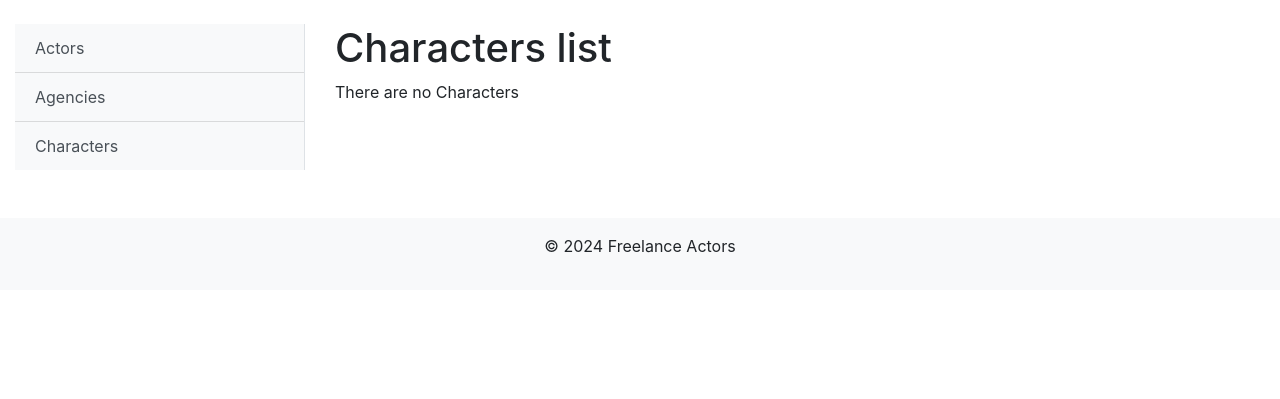
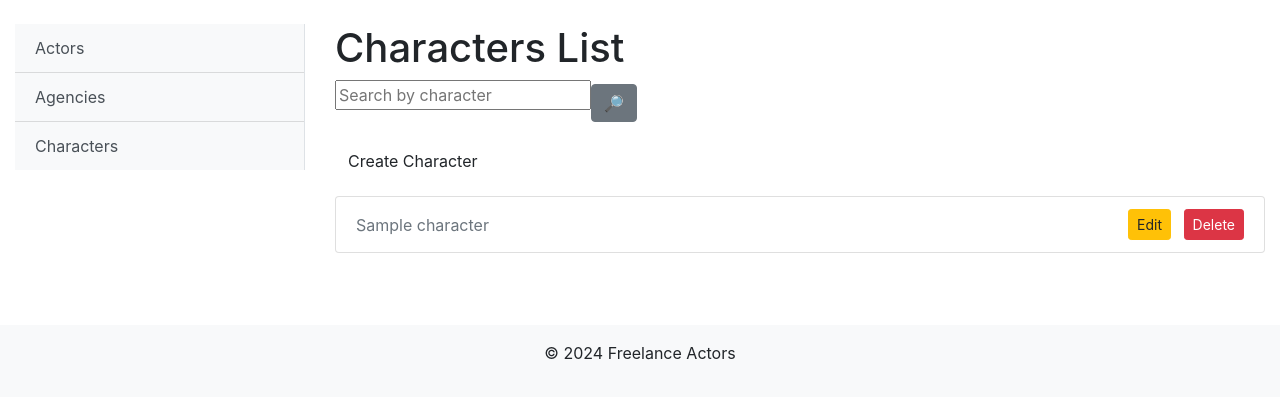
Before and after one commit to panichqa/freelance-actors, a Django app: page /characters/ in a window 1280 px wide. Shown: the part 56-455 px from the top of the page. Run offline with Django 5.2, Linux system fonts and the light colour scheme; a user stored in the database is signed in; tables that the repository leaves empty hold one stand-in row (values such as "Sample post"); parts of the project's set-up code (start-up, migrations or seed data) failed here and were passed over; some libraries are stand-ins or nearby versions.

Commit message:
fix character list form & detail

```diff
--- a/templates/actors_agency/characters_list.html
+++ b/templates/actors_agency/characters_list.html
@@ -1,15 +1,38 @@
 {% extends "base.html" %}
+{% load crispy_forms_filters %}
+{% load crispy_forms_tags %}
 
 {% block content %}
-  <h1> Characters list </h1>
-  {%  if characters_list %}
-    <ul>
-      {% for character in characters_list %}
-        <li> <a href="http://localhost:8000/characters/{{ character.id }}">{{ character.name }}</a></li>
-      {% endfor %}
+<h1>Characters List</h1>
+
+<form method="get" action="{% url 'actors_agency:characters-list' %}" class="form-inline">
+    {{ search_form|crispy }}
+    <input class="btn btn-secondary" type="submit" value="🔎">
+</form>
+
+<div class="mt-3">
+    <a href="{% url 'actors_agency:character-create' %}" class="btn btn-custom">Create Character</a>
+</div>
+
+{% if character_list %}
+    <ul class="list-group mt-3">
+        {% for character in character_list %}
+            <li class="list-group-item d-flex justify-content-between align-items-center">
+                <span>
+                    <a href="{% url 'actors_agency:character-detail' pk=character.id %}">{{ character.name }}</a>
+                </span>
+                <div>
+                    <a href="{% url 'actors_agency:character-update' pk=character.pk %}" class="btn btn-warning btn-sm mr-2">Edit</a>
+                    <a href="{% url 'actors_agency:character-delete' pk=character.pk %}" class="btn btn-danger btn-sm">Delete</a>
+                </div>
+            </li>
+        {% endfor %}
     </ul>
-      {% else %}
-      <p> There are no Characters </p>
-  {% endif %}
-      {% include "includes/pagination.html" %}
+{% else %}
+    <p>No characters found.</p>
+{% endif %}
+
+<div class="mt-4">
+    {% include "includes/pagination.html" %}
+</div>
 {% endblock %}
```
Also changed, not shown: templates/actors_agency/character_detail.html (+25 -0 lines), templates/actors_agency/character_form.html (added, +11 -0 lines).
